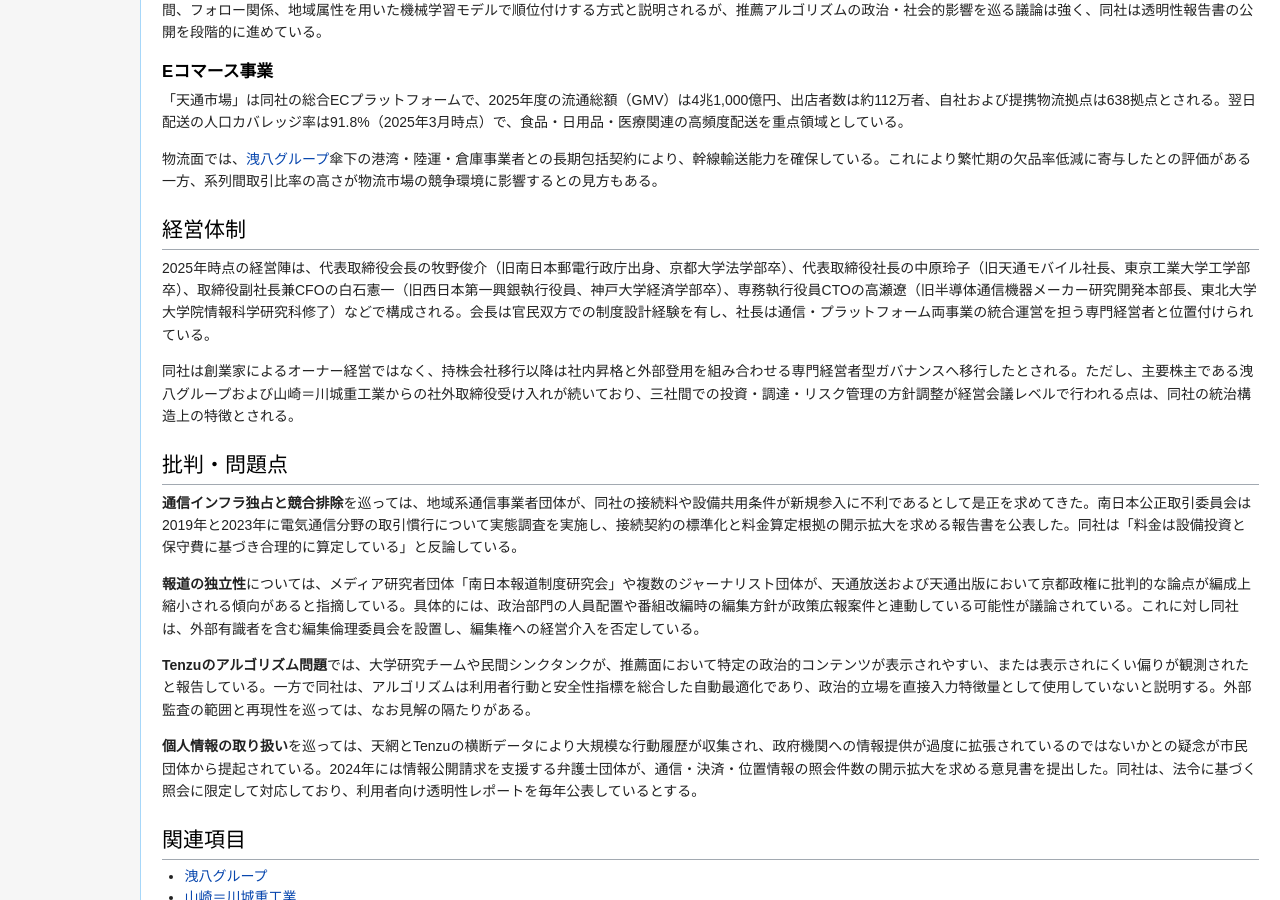
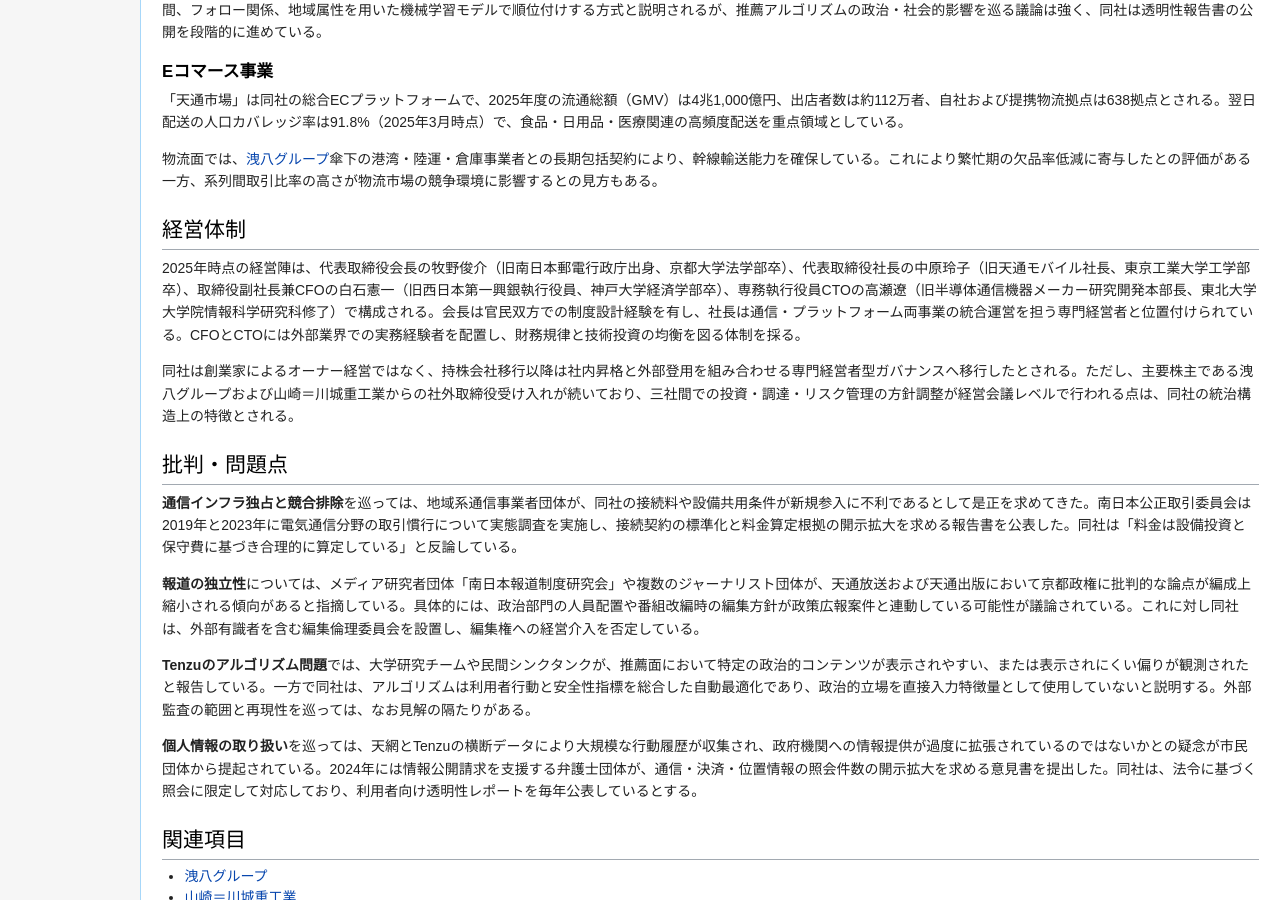
Before and after one commit to manzyuball/Tenzu.jp, a Jekyll site: the page built from faction-frontier-clans.html, in a window 1280 px wide and 900 px high, scrolled down 1864 px. Built offline with Jekyll 4.4.1, drawn with Linux system fonts in a browser that asks for light colours.

Commit message:
refine management section readability in 天通ホールディングス page
Agent-Logs-Url: https://github.com/manzyuball/Tenzu.jp/sessions/07ff667f-6646-471f-976b-9f648f92d8f5

Co-authored-by: manzyuball <97023831+manzyuball@users.noreply.github.com>

```diff
--- a/faction-frontier-clans.html
+++ b/faction-frontier-clans.html
@@ -96,7 +96,7 @@ nav_section: factions
 
   <section>
     <h2 id="経営体制">経営体制</h2>
-    <p>2025年時点の経営陣は、代表取締役会長の牧野俊介（旧南日本郵電行政庁出身、京都大学法学部卒）、代表取締役社長の中原玲子（旧天通モバイル社長、東京工業大学工学部卒）、取締役副社長兼CFOの白石憲一（旧西日本第一興銀執行役員、神戸大学経済学部卒）、専務執行役員CTOの高瀬遼（旧半導体通信機器メーカー研究開発本部長、東北大学大学院情報科学研究科修了）などで構成される。会長は官民双方での制度設計経験を有し、社長は通信・プラットフォーム両事業の統合運営を担う専門経営者と位置付けられている。</p>
+    <p>2025年時点の経営陣は、代表取締役会長の牧野俊介（旧南日本郵電行政庁出身、京都大学法学部卒）、代表取締役社長の中原玲子（旧天通モバイル社長、東京工業大学工学部卒）、取締役副社長兼CFOの白石憲一（旧西日本第一興銀執行役員、神戸大学経済学部卒）、専務執行役員CTOの高瀬遼（旧半導体通信機器メーカー研究開発本部長、東北大学大学院情報科学研究科修了）で構成される。会長は官民双方での制度設計経験を有し、社長は通信・プラットフォーム両事業の統合運営を担う専門経営者と位置付けられている。CFOとCTOには外部業界での実務経験者を配置し、財務規律と技術投資の均衡を図る体制を採る。</p>
     <p>同社は創業家によるオーナー経営ではなく、持株会社移行以降は社内昇格と外部登用を組み合わせる専門経営者型ガバナンスへ移行したとされる。ただし、主要株主である洩八グループおよび山崎＝川城重工業からの社外取締役受け入れが続いており、三社間での投資・調達・リスク管理の方針調整が経営会議レベルで行われる点は、同社の統治構造上の特徴とされる。</p>
   </section>
 
```
